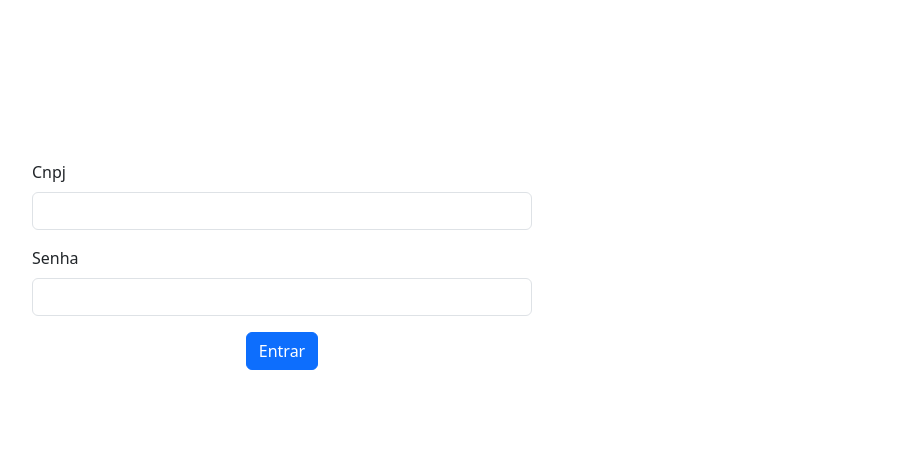
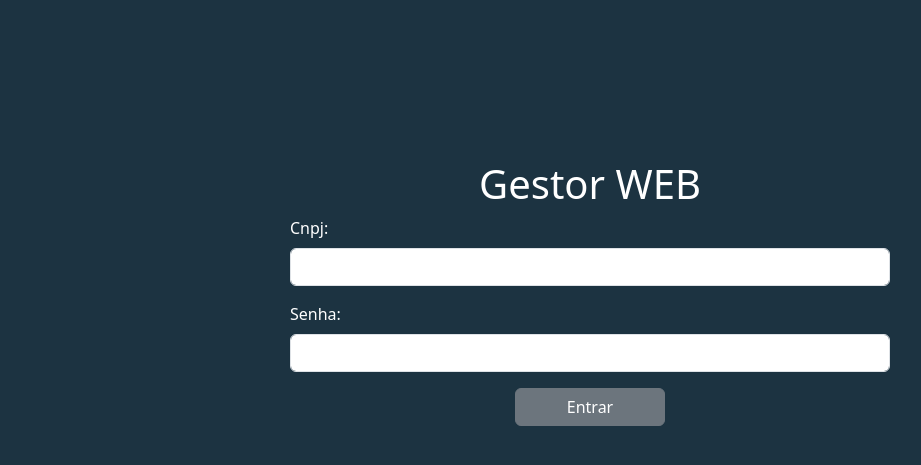
Before and after one commit to mtssantos/gestorweb, a PHP site: page /login.php in a window 1280 px wide. Shown: the top 465 px of the page, without its empty margins (50-971 px from the left). Run offline with PHP 8.4, Linux system fonts and the light colour scheme; data that the repository does not hold is empty.

Commit message:
Página de Login Pronta

```diff
--- a/login.php
+++ b/login.php
@@ -11,17 +11,18 @@
 <body>
     <div class="container">
         <div class="arealogin">
+            <h1 class="text-center">Gestor WEB</h1>
             <form action="login.php" method="POST">
                 <div class="mb-3">
-                    <label for="exampleInputEmail1" class="form-label">Cnpj</label>
+                    <label for="exampleInputEmail1" class="form-label">Cnpj:</label>
                     <input type="text" name="cnpj" class="form-control" id="exampleInputEmail1" aria-describedby="emailHelp">
                 </div>
                 <div class="mb-3">
-                    <label for="exampleInputPassword1" class="form-label">Senha</label>
+                    <label for="exampleInputPassword1" class="form-label">Senha:</label>
                     <input type="password" name="password" class="form-control" id="exampleInputPassword1">
                 </div>
                 <div class="text-center">
-                    <button type="submit" name="enviar" class="btn btn-primary">Entrar</button>
+                    <button type="submit" name="enviar" class="btn btn-secondary w-25">Entrar</button>
                 </div>
             </form>
         </div>
--- a/style.php
+++ b/style.php
@@ -5,8 +5,9 @@
 .arealogin{
     margin-top: 20vh;
     margin: 20vh auto;
+    max-width: 600px;
 }
-
-.arealogin > form{
-    max-width: 500px;
+body{
+    background-color: #1C3341;
+    color: white;
 }
```
